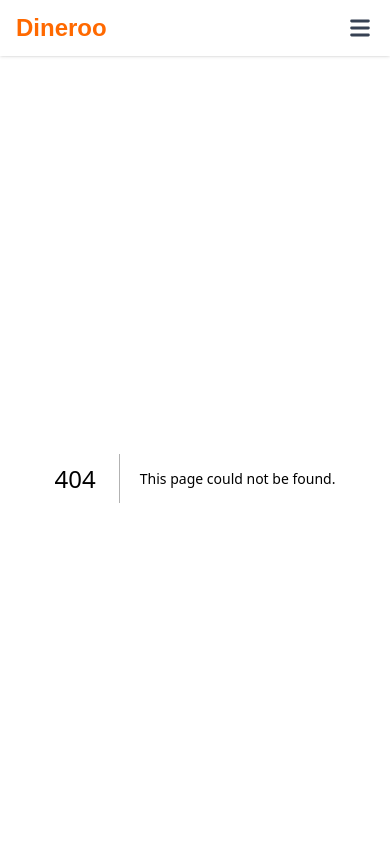
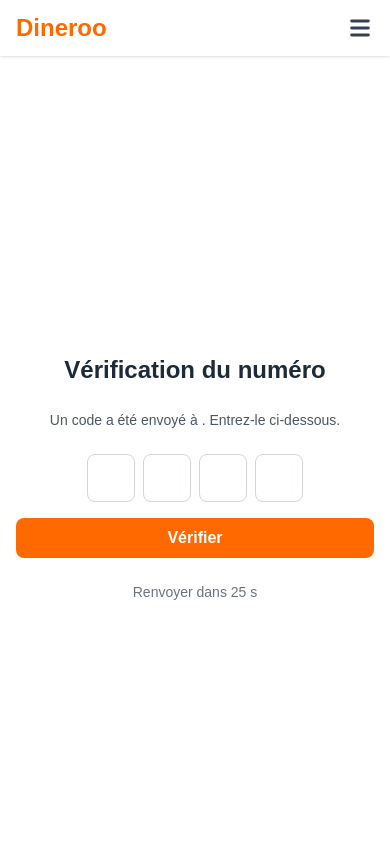
Before and after one commit to dineroo-gn/dineroo-website, a Next.js app: page /verify-phone in a window 390 px wide. Before the commit this address had no page. Shown: the top 844 px of the page. Built offline with nearby package versions, Linux system fonts and the light colour scheme.

Commit message:
Very phone number

```diff
--- a/src/app/reset-pin/page.tsx
+++ b/src/app/reset-pin/page.tsx
@@ -26,7 +26,7 @@ export default function ResetPinPage() {
       return
     }
 
-    // TODO: Vérifier que le numéro existe via API
+    // TODO: Check if the number exists via API
     setStep('pin')
   }
 
@@ -43,7 +43,7 @@ export default function ResetPinPage() {
       return
     }
 
-    // TODO: Envoyer le nouveau PIN via l’API
+    // TODO: Send new PIN via API
     toast.success('Votre nouveau code PIN a été enregistré ✅')
 
     setTimeout(() => {
--- /dev/null
+++ b/src/app/verify-phone/page.tsx
@@ -0,0 +1,101 @@
+'use client'
+
+import { useSearchParams, useRouter } from 'next/navigation'
+import { useEffect, useState } from 'react'
+import { toast } from 'react-toastify'
+import AppButton from '@/components/common/AppButton'
+import OtpInputField from '@/components/common/OtpInputField'
+import AppLoader from '@/components/common/AppLoader'
+
+export default function VerifyPhonePage() {
+  const router = useRouter()
+  const searchParams = useSearchParams()
+  const phone = searchParams.get('phone') || ''
+  const role = searchParams.get('role') || '' // driver ou partner
+
+  const [code, setCode] = useState('')
+  const [hasError, setHasError] = useState(false)
+  const [countdown, setCountdown] = useState(30)
+  const [canResend, setCanResend] = useState(false)
+  const [verifying, setVerifying] = useState(false)
+  const [resending, setResending] = useState(false)
+
+  useEffect(() => {
+    if (!canResend && countdown > 0) {
+      const interval = setInterval(() => setCountdown((prev) => prev - 1), 1000)
+      return () => clearInterval(interval)
+    } else {
+      setCanResend(true)
+    }
+  }, [countdown, canResend])
+
+  const handleSubmit = async (e: React.FormEvent) => {
+    e.preventDefault()
+
+    if (!/^\d{4}$/.test(code)) {
+      toast.error('Code de vérification invalide.')
+      setHasError(true)
+      return
+    }
+
+    setHasError(false)
+    setVerifying(true)
+
+    // TODO: Call an API to check code
+    setTimeout(() => {
+      toast.success('Numéro vérifié ✅')
+      setVerifying(false)
+      router.push(`/confirmation?phone=${encodeURIComponent(phone)}&role=${encodeURIComponent(role)}`)
+    }, 1000)
+  }
+
+  const handleResend = () => {
+    if (!canResend || resending) return
+
+    setResending(true)
+    // TODO: Call an API to return code
+    setTimeout(() => {
+      toast.success('Un nouveau code a été renvoyé 🔄')
+      setCountdown(30)
+      setCanResend(false)
+      setResending(false)
+    }, 1000)
+  }
+
+  return (
+    <main className="min-h-screen flex items-center justify-center bg-white px-4 py-20">
+      <div className="w-full max-w-md space-y-6 text-center">
+        <h1 className="text-2xl font-bold text-gray-800">Vérification du numéro</h1>
+        <p className="text-gray-600 text-sm">
+          Un code a été envoyé à <strong>{phone}</strong>. Entrez-le ci-dessous.
+        </p>
+
+        <form onSubmit={handleSubmit} className="space-y-4">
+          <OtpInputField
+            value={code}
+            onChange={setCode}
+            hasError={hasError}
+            length={4}
+          />
+          <AppButton type="submit" disabled={verifying}>
+            {verifying ? <AppLoader /> : 'Vérifier'}
+          </AppButton>
+        </form>
+
+        <div className="text-sm text-gray-500">
+          {canResend ? (
+            <button
+              onClick={handleResend}
+              className="text-orange-600 underline disabled:opacity-50"
+              disabled={resending}
+            >
+              {resending ? 'Envoi...' : 'Renvoyer le code'}
+            </button>
+          ) : (
+            <>Renvoyer dans {countdown} s</>
+          )}
+        </div>
+      </div>
+    </main>
+  )
+}
--- a/src/components/DriverSignupForm.tsx
+++ b/src/components/DriverSignupForm.tsx
@@ -12,6 +12,7 @@ export default function DriverSignupForm() {
   const [formData, setFormData] = useState({
     phone: '+224',
     pin: '',
+    confirmPin: '',
   })
 
   const [identityFile, setIdentityFile] = useState<File | null>(null)
@@ -28,8 +29,13 @@ export default function DriverSignupForm() {
       return
     }
 
-    if (!/^\d{4}$/.test(formData.pin)) {
-      toast.error('Code PIN invalide. Il doit contenir 4 chiffres.')
+    if (!/^\d{4}$/.test(formData.pin) || !/^\d{4}$/.test(formData.confirmPin)) {
+      toast.error('Le code PIN doit contenir exactement 4 chiffres.')
+      return
+    }
+
+    if (formData.pin !== formData.confirmPin) {
+      toast.error('Les deux codes PIN ne correspondent pas.')
       return
     }
 
@@ -45,11 +51,11 @@ export default function DriverSignupForm() {
 
     toast.success('Votre demande a été envoyée 🎉')
 
-    setFormData({ phone: '+224', pin: '' })
+    setFormData({ phone: '+224', pin: '', confirmPin: '' })
     setIdentityFile(null)
     if (fileInputRef.current) fileInputRef.current.value = ''
 
-    router.push(`/confirmation?phone=${encodeURIComponent(formData.phone)}&role=driver`)
+    router.push(`/verify-phone?phone=${encodeURIComponent(formData.phone)}&role=driver`)
   }
 
   return (
@@ -74,6 +80,13 @@ export default function DriverSignupForm() {
             required
           />
 
+          <PinInputField
+            label="Retaper le code PIN"
+            value={formData.confirmPin}
+            onChange={(confirmPin: string) => setFormData({ ...formData, confirmPin })}
+            required
+          />
+
           <FileUploadInput
             label="Pièce d'identité"
             name="identityFile"
--- /dev/null
+++ b/src/components/common/AppLoader.tsx
@@ -0,0 +1,9 @@
+'use client'
+
+export default function AppLoader() {
+  return (
+    <div
+      className="w-5 h-5 border-2 border-white border-t-transparent rounded-full animate-spin mx-auto"
+    />
+  )
+}
--- /dev/null
+++ b/src/components/common/OtpInputField.tsx
@@ -0,0 +1,70 @@
+'use client'
+
+import { useRef } from 'react'
+import clsx from 'clsx'
+
+interface OtpInputFieldProps {
+  length?: number
+  value: string
+  onChange: (value: string) => void
+  hasError?: boolean
+}
+
+export default function OtpInputField({
+  length = 6,
+  value,
+  onChange,
+  hasError = false,
+}: OtpInputFieldProps) {
+  const inputsRef = useRef<HTMLInputElement[]>([])
+
+  const handleChange = (index: number, digit: string) => {
+    if (!/^\d?$/.test(digit)) return
+
+    const newValue = value.split('')
+    newValue[index] = digit
+    const joined = newValue.join('').padEnd(length, '')
+
+    onChange(joined)
+
+    if (digit && index < length - 1) {
+      inputsRef.current[index + 1]?.focus()
+    }
+  }
+
+  const handleKeyDown = (index: number, e: React.KeyboardEvent<HTMLInputElement>) => {
+    if (e.key === 'Backspace' && !value[index] && index > 0) {
+      inputsRef.current[index - 1]?.focus()
+    }
+  }
+
+  return (
+    <div className="flex flex-col items-center gap-2">
+      <div className="flex justify-center gap-2">
+        {Array.from({ length }).map((_, i) => (
+          <input
+            key={i}
+            ref={(el) => {
+              if (el) inputsRef.current[i] = el
+            }}
+            type="text"
+            inputMode="numeric"
+            maxLength={1}
+            value={value[i] || ''}
+            onChange={(e) => handleChange(i, e.target.value)}
+            onKeyDown={(e) => handleKeyDown(i, e)}
+            className={clsx(
+              'w-12 h-12 text-center text-xl border rounded-lg focus:outline-none',
+              hasError
+                ? 'border-red-500 focus:ring-red-500'
+                : 'border-gray-300 focus:ring-orange-500 focus:ring-2'
+            )}
+          />
+        ))}
+      </div>
+      {hasError && (
+        <p className="text-sm text-red-600 mt-1">Code de vérification invalide.</p>
+      )}
+    </div>
+  )
+}
--- a/src/components/common/TextInputField.tsx
+++ b/src/components/common/TextInputField.tsx
@@ -18,6 +18,7 @@ export default function TextInputField({
   placeholder,
   required,
   type = 'text',
+  maxLength = 100,
   ...props
 }: TextInputFieldProps) {
   return (
@@ -33,6 +34,7 @@ export default function TextInputField({
         onChange={onChange}
         placeholder={placeholder}
         required={required}
+        maxLength={maxLength}
         className="w-full px-4 py-3 border rounded-lg text-gray-800"
         {...props}
       />
--- a/src/components/restaurant/RestaurantSignupForm.tsx
+++ b/src/components/restaurant/RestaurantSignupForm.tsx
@@ -17,6 +17,7 @@ export default function RestaurantSignupForm() {
     ownerName: '',
     phone: '+224',
     pin: '',
+    confirmPin: '',
     address: '',
     cuisineType: '',
   })
@@ -38,33 +39,35 @@ export default function RestaurantSignupForm() {
       toast.error('Veuillez entrer un numéro de téléphone guinéen valide (+2246XXXXXXX).')
       return
     }
+
     if (!/^\d{4}$/.test(formData.pin)) {
       toast.error('Code PIN invalide. Il doit contenir 4 chiffres.')
       return
     }
+
+    if (formData.pin !== formData.confirmPin) {
+      toast.error('Les deux codes PIN ne correspondent pas.')
+      return
+    }
+
     if (!idFile) {
       toast.error("Veuillez téléverser votre pièce (PDF ou image).")
       return
     }
 
     const formPayload = new FormData()
-    Object.entries(formData).forEach(([key, value]) => formPayload.append(key, value))
+    Object.entries(formData).forEach(([key, value]) => {
+      if (key !== 'confirmPin') {
+        formPayload.append(key, value)
+      }
+    })
     formPayload.append('idFile', idFile)
 
     toast.success('Votre demande a été envoyée 🎉')
 
-    setFormData({
-      restaurantName: '',
-      ownerName: '',
-      phone: '+224',
-      pin: '',
-      address: '',
-      cuisineType: '',
-    })
-    setIdFile(null)
-    if (idInputRef.current) idInputRef.current.value = ''
+    // TODO: Send data via API here if required
 
-    router.push(`/confirmation?phone=${encodeURIComponent(formData.phone)}&role=partner`)
+    router.push(`/verify-phone?phone=${encodeURIComponent(formData.phone)}&role=partner`)
   }
 
   return (
@@ -108,6 +111,13 @@ export default function RestaurantSignupForm() {
             required
           />
 
+          <PinInputField
+            label="Retaper le code PIN"
+            value={formData.confirmPin}
+            onChange={(pin: string) => setFormData({ ...formData, confirmPin: pin })}
+            required
+          />
+
           <TextInputField
             label="Nom du responsable"
             name="ownerName"
```
